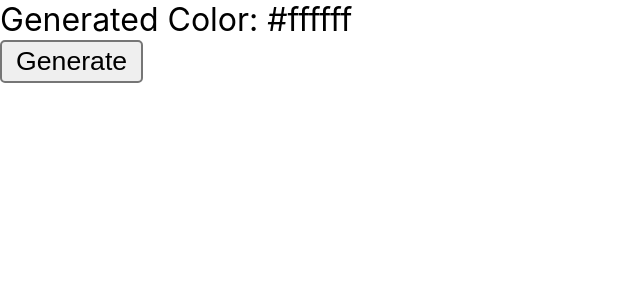
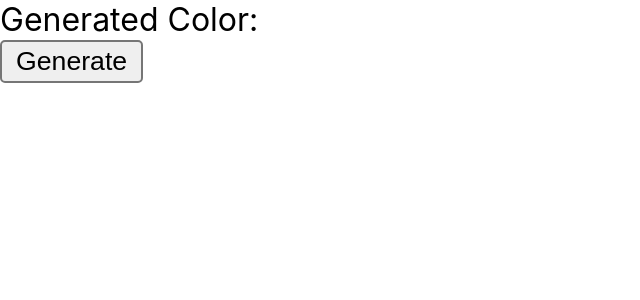
Before and after one commit to lezleyfaye/react-random-color-generator-pjct-react-1-random-color-generator, a React (Create React App) app: page / in a window 1280 px wide. Shown: the top 300 px of the page, without its empty margins (0-640 px from the left). Built offline with nearby package versions, Linux system fonts and the light colour scheme.

Commit message:
Update useState string to empty

```diff
--- a/src/App.js
+++ b/src/App.js
@@ -2,7 +2,7 @@ import './App.css';
 import { useState } from 'react';
 
 export default function App() {
-  const [hex, setHex] = useState('#ffffff');
+  const [hex, setHex] = useState('');
   const generateRandomColor = () => {
     const randomColor = '#' + Math.floor(Math.random() * 16777215).toString(16);
 
```
